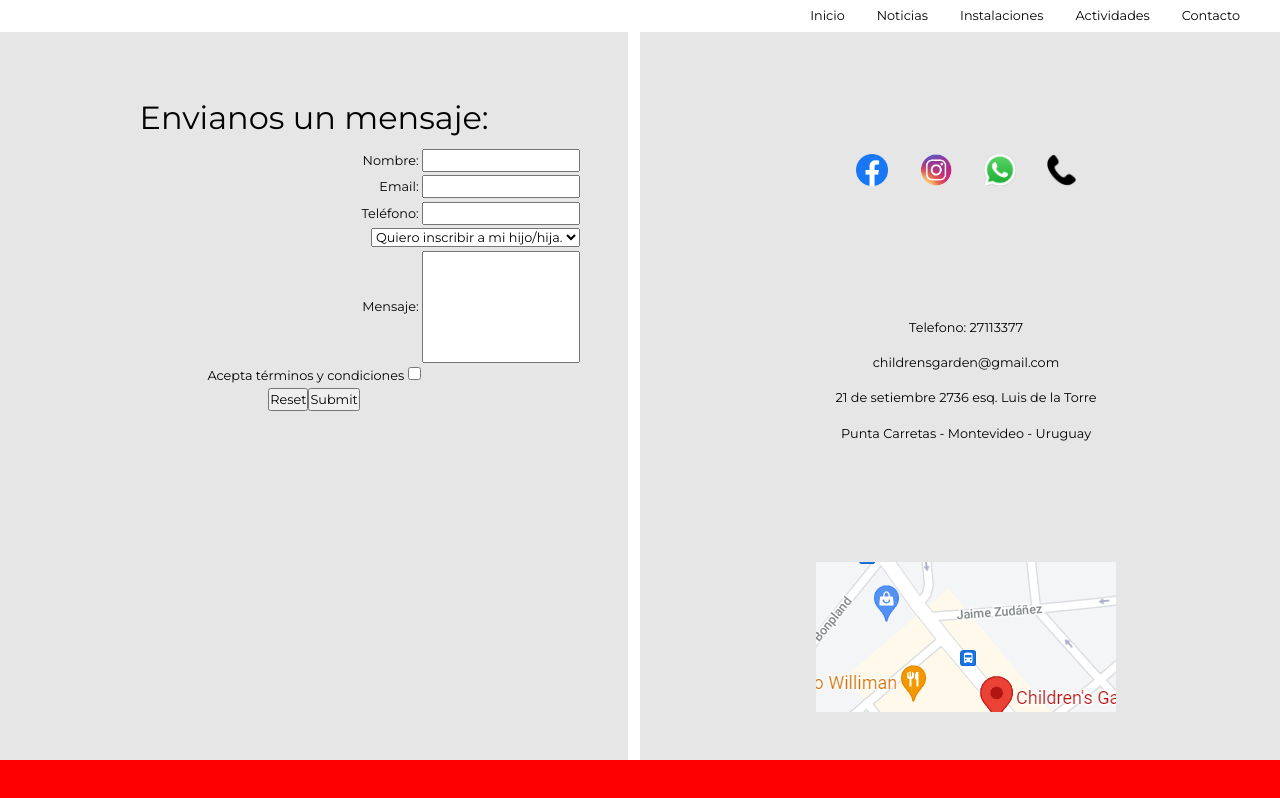
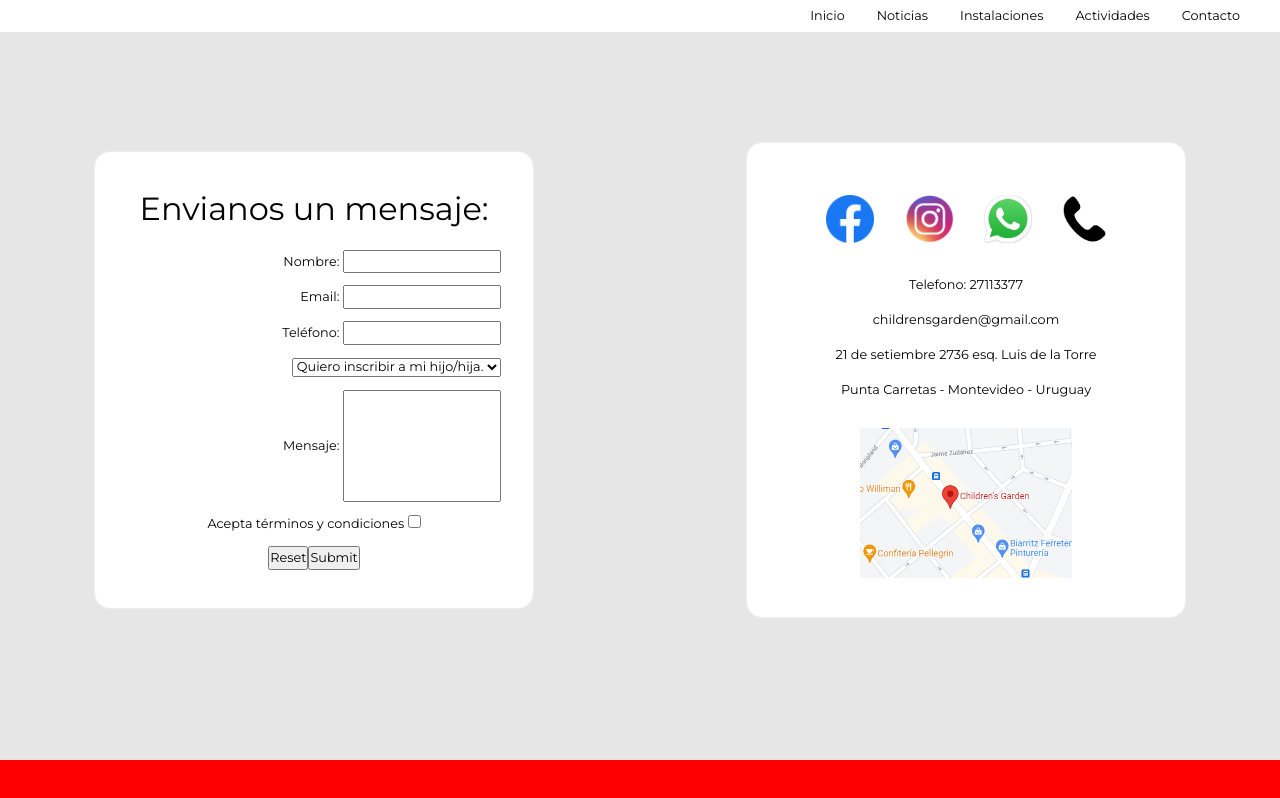
Before and after one commit to marscalabrino/childrens_web, a website: page pages/contacto.html in a window 1280 px wide. Drawn offline with nearby package versions, Linux system fonts and the light colour scheme.

Commit message:
proyecto final

```diff
--- a/pages/contacto.html
+++ b/pages/contacto.html
@@ -22,8 +22,9 @@
 	</div>
 	<div class="contactoBody row">
 			<!-- formulario de contacto -->
-		<div class="contactoFormularioContenedor col-sm-12 col-md-6">
+		<div class="col-sm-12 col-md-6">
 			<form class="contactoFormulario center fontMontserrat">
+				<div class="contactoFormularioContenedor">
 					<div>
 						<h2>Envianos un mensaje:</h2>
 					</div>
@@ -57,7 +58,43 @@
 					</div>
 				</form>
 			</div>
+		</div>
 
+		<div class="col-sm-12 col-md-6">
+			<form class="contactoFormulario center fontMontserrat">
+				<div class="contactoFormularioContenedor">
+					<div class="contactoRedes col-12 fontMontserrat center">
+						<div>
+							<div><img class="contactoRedesLogos hoverLogos" src="../images/logo_facebook.png"></div>
+						</div>
+						<div>
+							<div><img class="contactoRedesLogos hoverLogos" src="../images/logo_instagram.png"></div>
+						</div>
+						<div>
+							<div><img class="contactoRedesLogos hoverLogos" src="../images/logo_whatsapp.png"></div>
+						</div>
+						<div>
+							<div><img class="contactoRedesLogos hoverLogos" src="../images/logo_telefono.png"></div>
+						</div>
+					</div>
+					<div class="contactoContacto col-12">
+						<div class="contacto center fontMontserrat">
+						<p>Telefono: 27113377</p>
+						<p>childrensgarden@gmail.com</p>
+						<p>21 de setiembre 2736 esq. Luis de la Torre</p>
+						<p>Punta Carretas - Montevideo - Uruguay</p>
+						</div>
+					</div>
+					<div class="mapa col-12 center">
+						<img class="mapContact" src="../images/prueba_05.png">
+						<!--<iframe class="mapIframe" src="../images/prueba_05.png" alt=""></iframe>-->
+					</div>
+				</div>
+				</form>
+			</div>
+		</div>
+
+		<!--
 		<div class="bloqueContacto col-sm-12 col-md-6">
 			<div class="contactoRedes col-12 fontMontserrat center">
 				<div>
@@ -85,7 +122,7 @@
 				<iframe class="mapIframe" src="../images/prueba_05.png" alt=""></iframe>
 			</div>
 		</div>
-	</div>
+	</div> -->
 
 	<!-- footer -->
 	 <div class="redfooter"></div>
--- a/scss/_main.scss
+++ b/scss/_main.scss
@@ -263,40 +263,42 @@ body {
 
 .contactoBody {
 	height: auto;
-}
+	background-color: rgb(230, 230, 230);
 
-.bloqueContacto {
-	display: flex;
-	flex-wrap: wrap;
-	background-color: rgb(230, 230, 230);
 }
 
 .contactoRedes {
-	padding: 7rem 0 3rem 0;
+	padding: 2rem;
 	display: flex;
-	width: 40% !important;
 	margin: auto;
 	div {
  		flex-grow: 1;
  	}
  	.contactoRedesLogos {
- 		height: 2rem;
+ 		height: 3rem;
  		&:hover {
- 			height: 2.5rem;
+ 			height: 3.5rem;
  		}
  	}
 }
+.contactoFormularioContenedor {
+	width: 70%;
+	background-color: white;
+	padding: 2rem;
+	margin: auto;
+	border-radius: 1rem;
+	border-style: ridge;
+	border-width: 0.1rem;
+	div {
+		padding-top: 0.4rem;
+		padding-bottom: 0.4rem;
+	}
+}
 
 .contactoFormulario {
-	background-color: rgb(230, 230, 230);
 	height: 95vh;
-	padding-top: 6rem;
-	padding-right: 3rem;
-	padding-left: 3rem;
- 	div {
-		padding-top: 0.2rem;
-	}
-	.contactoMensaje {
+	display: flex;
+ 	.contactoMensaje {
 		height: 7rem;
 		width: -moz-available;/*no funciona en chrome*/
 	}
@@ -323,12 +325,22 @@ body {
 	}
 }
 
+.mapContact {
+	height: 150px;
+}
+
 /* INSTALACIONES  MOBILE FIRST */
 
 .instalacionesSalasLista {
 	list-style: none;
-	padding: 3rem;
-	font-size: 1.2rem;
+	padding: 1rem;
+	font-size: 1rem;
+	width: 15%;
+	border-style: dashed;
+	border-radius: 2rem;
+	margin: auto;
+	margin-top: 2rem;
+	margin-bottom: 2rem;
 	li {
 	padding: .3rem;
 
```
Also changed, not shown: css/styles.css, 1 other file. Lines whose indentation alone changed are shown as unchanged.
